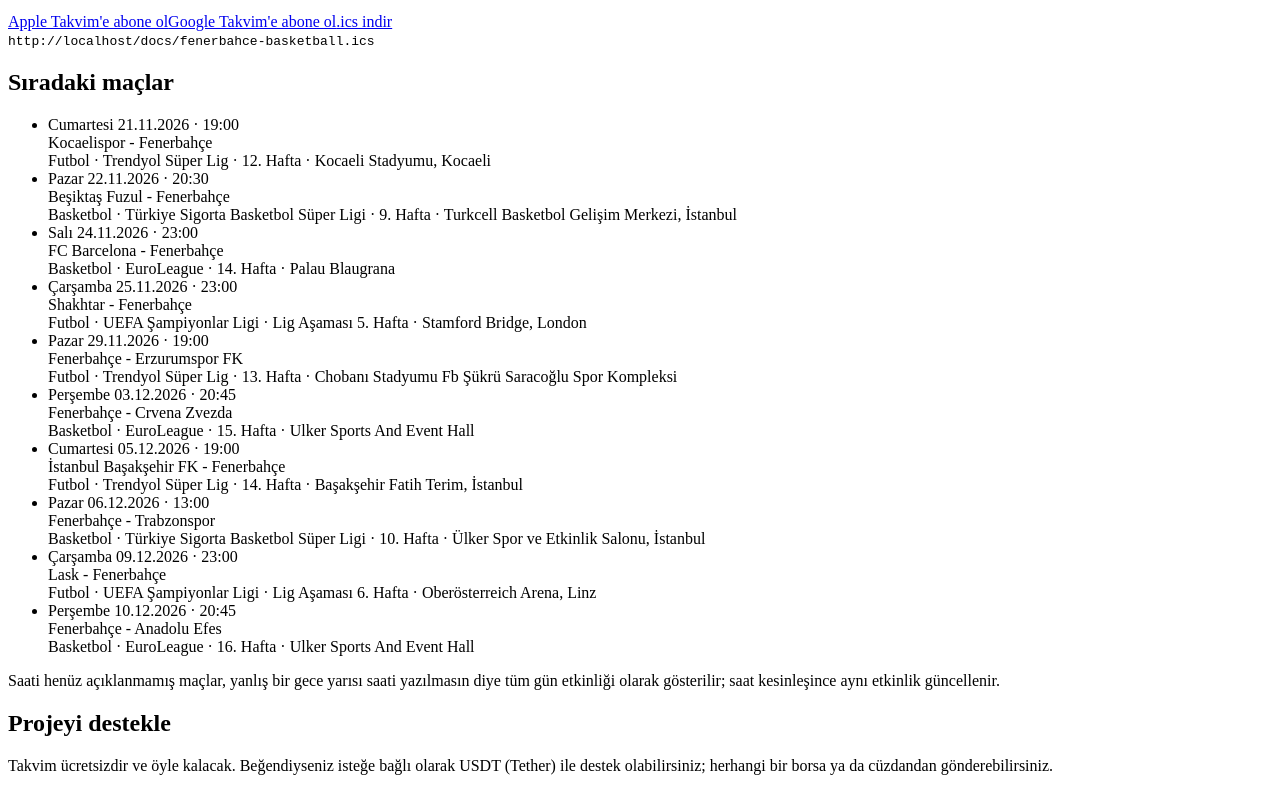
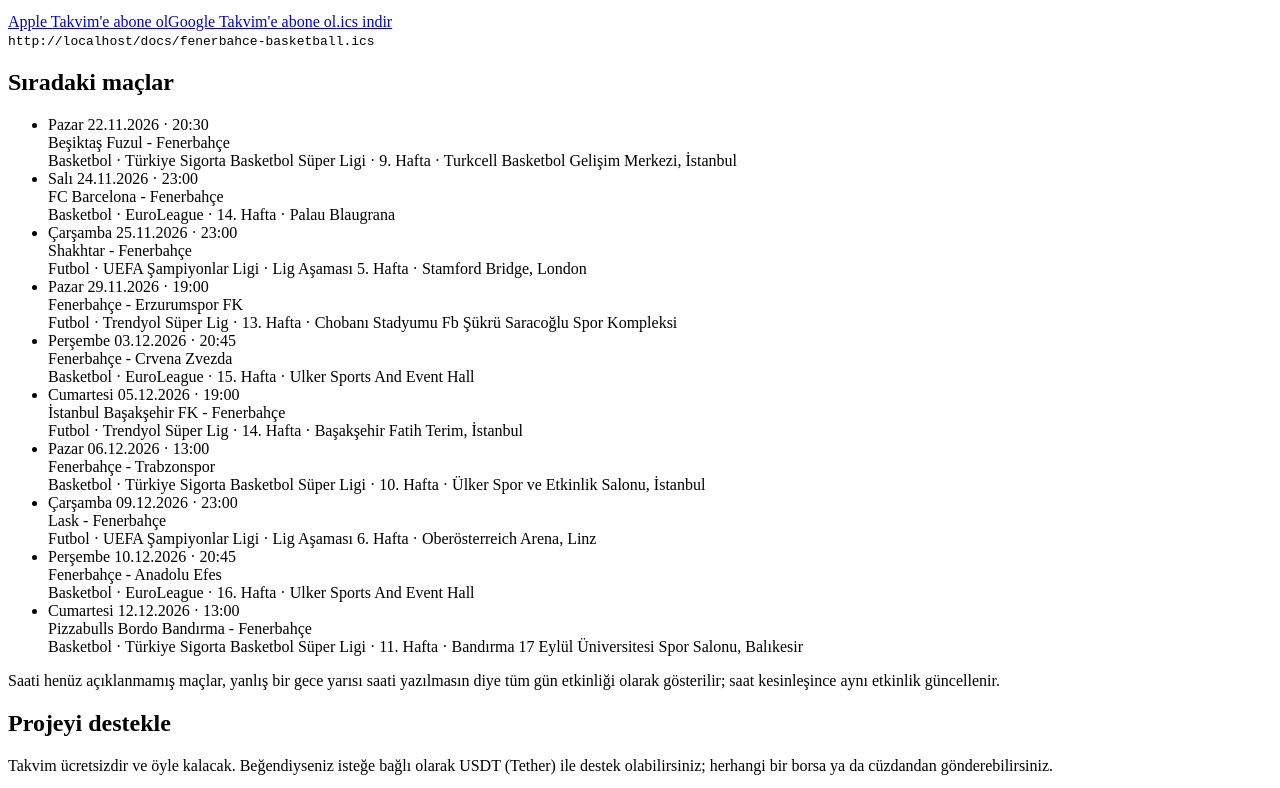
Before and after one commit to trkenankement/fenerbahce-calendar, a plain HTML site: page docs/index.html in a window 1280 px wide. Shown: the part 628-1416 px from the top of the page. Drawn offline with Linux system fonts and the light colour scheme; no server answers.

Commit message:
chore: update calendars

```diff
--- a/docs/index.html
+++ b/docs/index.html
@@ -62,7 +62,6 @@ button.btn{border:0;font:inherit;font-weight:600;cursor:pointer;margin-top:.7rem
 <section class="feed" id="basketball"><h3>Basketbol</h3><p>Fenerbahçe erkek basketbol takımının maçları</p><div class="actions"><a class="btn for-apple" data-feed="fenerbahce-basketball.ics" href="fenerbahce-basketball.ics">Apple Takvim'e abone ol</a><a class="btn for-google" data-google="fenerbahce-basketball.ics" href="fenerbahce-basketball.ics" target="_blank" rel="noopener noreferrer">Google Takvim'e abone ol</a><a class="dl" href="fenerbahce-basketball.ics" download>.ics indir</a></div><code data-url="fenerbahce-basketball.ics">fenerbahce-basketball.ics</code></section>
 <h2>Sıradaki maçlar</h2>
 <ul class="matches">
-<li><div class="when">Cumartesi 21.11.2026 · 19:00</div><div class="teams">Kocaelispor - Fenerbahçe</div><div class="meta">Futbol · Trendyol Süper Lig · 12. Hafta · Kocaeli Stadyumu, Kocaeli</div></li>
 <li><div class="when">Pazar 22.11.2026 · 20:30</div><div class="teams">Beşiktaş Fuzul - Fenerbahçe</div><div class="meta">Basketbol · Türkiye Sigorta Basketbol Süper Ligi · 9. Hafta · Turkcell Basketbol Gelişim Merkezi, İstanbul</div></li>
 <li><div class="when">Salı 24.11.2026 · 23:00</div><div class="teams">FC Barcelona - Fenerbahçe</div><div class="meta">Basketbol · EuroLeague · 14. Hafta · Palau Blaugrana</div></li>
 <li><div class="when">Çarşamba 25.11.2026 · 23:00</div><div class="teams">Shakhtar - Fenerbahçe</div><div class="meta">Futbol · UEFA Şampiyonlar Ligi · Lig Aşaması 5. Hafta · Stamford Bridge, London</div></li>
@@ -72,6 +71,7 @@ button.btn{border:0;font:inherit;font-weight:600;cursor:pointer;margin-top:.7rem
 <li><div class="when">Pazar 06.12.2026 · 13:00</div><div class="teams">Fenerbahçe - Trabzonspor</div><div class="meta">Basketbol · Türkiye Sigorta Basketbol Süper Ligi · 10. Hafta · Ülker Spor ve Etkinlik Salonu, İstanbul</div></li>
 <li><div class="when">Çarşamba 09.12.2026 · 23:00</div><div class="teams">Lask - Fenerbahçe</div><div class="meta">Futbol · UEFA Şampiyonlar Ligi · Lig Aşaması 6. Hafta · Oberösterreich Arena, Linz</div></li>
 <li><div class="when">Perşembe 10.12.2026 · 20:45</div><div class="teams">Fenerbahçe - Anadolu Efes</div><div class="meta">Basketbol · EuroLeague · 16. Hafta · Ulker Sports And Event Hall</div></li>
+<li><div class="when">Cumartesi 12.12.2026 · 13:00</div><div class="teams">Pizzabulls Bordo Bandırma - Fenerbahçe</div><div class="meta">Basketbol · Türkiye Sigorta Basketbol Süper Ligi · 11. Hafta · Bandırma 17 Eylül Üniversitesi Spor Salonu, Balıkesir</div></li>
 </ul>
 <p class="muted">Saati henüz açıklanmamış maçlar, yanlış bir gece yarısı saati yazılmasın diye tüm gün etkinliği olarak gösterilir; saat kesinleşince aynı etkinlik güncellenir.</p>
 <h2 id="bagis">Projeyi destekle</h2>
```
Also changed, not shown: 2 other files.
